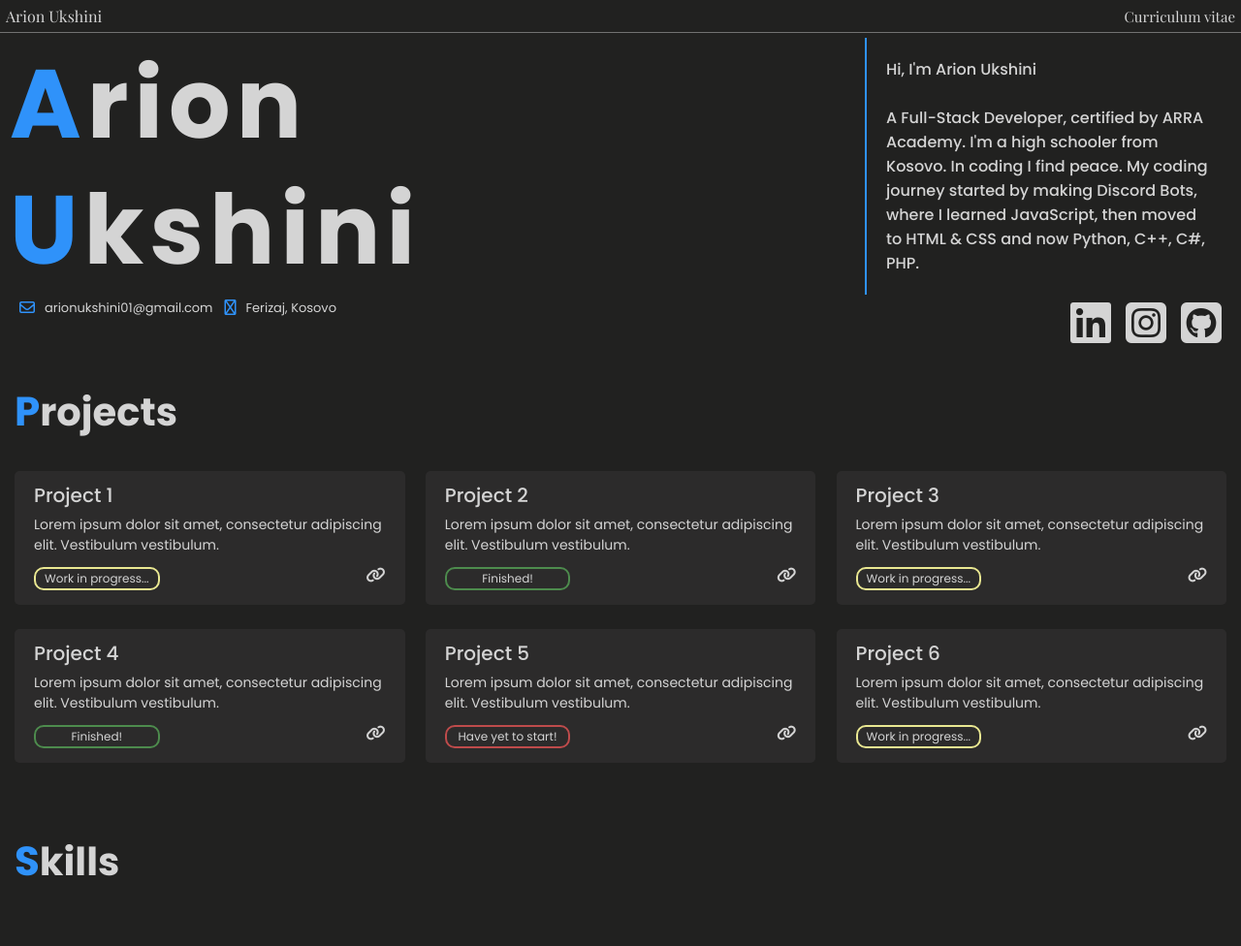
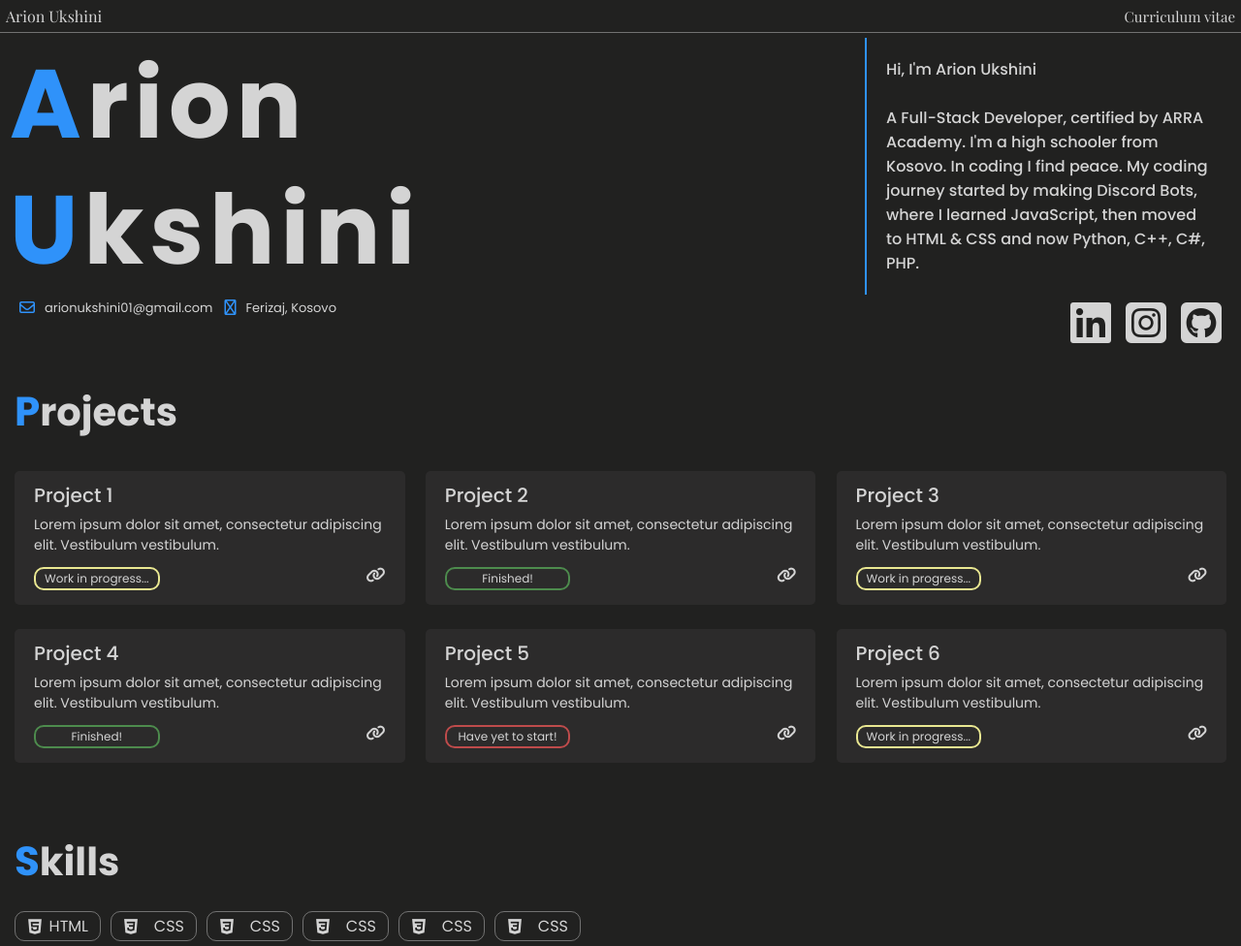
Before and after one commit to arionukshini/arionukshini.github.io, a plain HTML site: page index.html in a window 1280 px wide. Shown: the whole page at 97% size. Before the commit the page ends 940 px from the top, so only its background shows below. Drawn offline with nearby package versions, Linux system fonts and the light colour scheme; a web font is replaced by a local one.

Commit message:
set base for skills section

```diff
--- a/index.html
+++ b/index.html
@@ -12,6 +12,11 @@
     <link
       rel="stylesheet"
       href="https://cdnjs.cloudflare.com/ajax/libs/animate.css/4.1.1/animate.min.css"
+    />
+    <link
+      rel="stylesheet"
+      type="text/css"
+      href="https://cdn.jsdelivr.net/gh/devicons/devicon@latest/devicon.min.css"
     />
   </head>
 
@@ -154,7 +159,37 @@
 
     <div class="skills">
       <h2 class="skill-title"><span>S</span>kills</h2>
+      <div class="skills-section">
+        <div class="skill-html">
+          <i class="devicon-html5-plain"></i>
+          <p>HTML</p>
+        </div>
 
+        <div class="skill-css">
+          <i class="devicon-css3-plain"></i>
+          <p>CSS</p>
+        </div>
+
+        <div class="skill-css">
+          <i class="devicon-css3-plain"></i>
+          <p>CSS</p>
+        </div>
+
+        <div class="skill-css">
+          <i class="devicon-css3-plain"></i>
+          <p>CSS</p>
+        </div>
+
+        <div class="skill-css">
+          <i class="devicon-css3-plain"></i>
+          <p>CSS</p>
+        </div>
+
+        <div class="skill-css">
+          <i class="devicon-css3-plain"></i>
+          <p>CSS</p>
+        </div>
+      </div>
     </div>
 
     <script src="script.js"></script>
--- a/style.css
+++ b/style.css
@@ -242,3 +242,19 @@ body {
         transition: color 0.3s ease;
     }
 }
+
+.skills-section {
+    padding: 0 10px 5px;
+    display: flex;
+
+    div {
+        width: 5%;
+        margin: 0 5px;
+        padding: 2px 12px;
+        display: flex;
+        align-items: center;
+        justify-content: space-between;
+        border: 1px solid var(--primary-light);
+        border-radius: 10px;
+    }
+}
```
